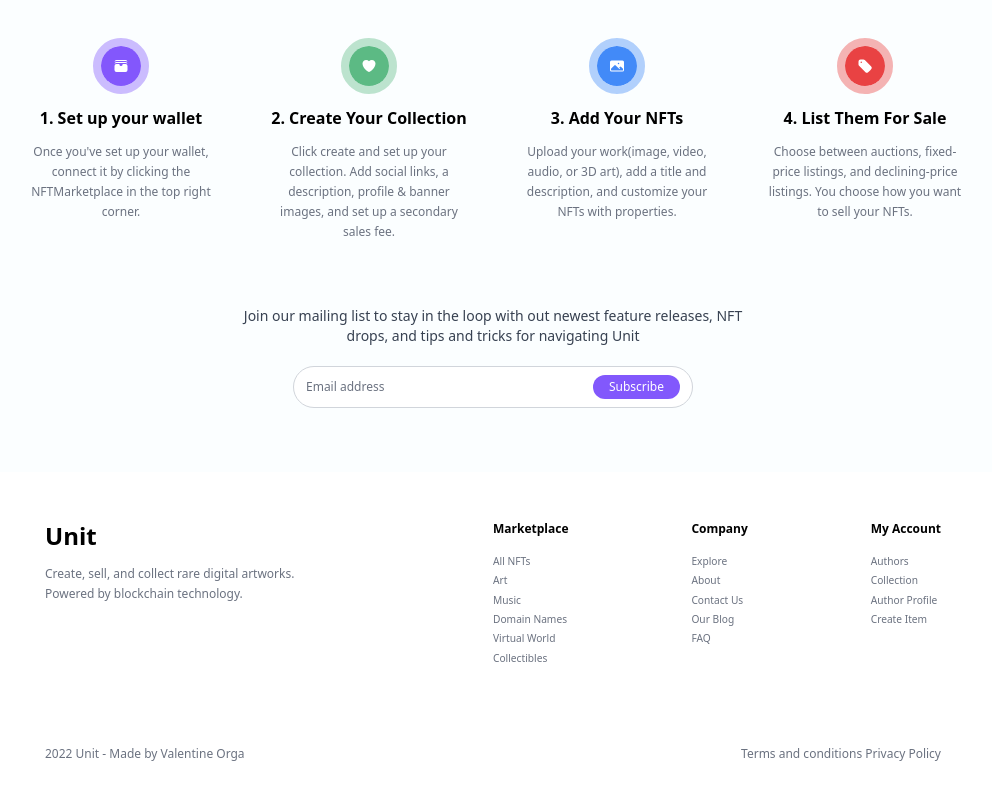
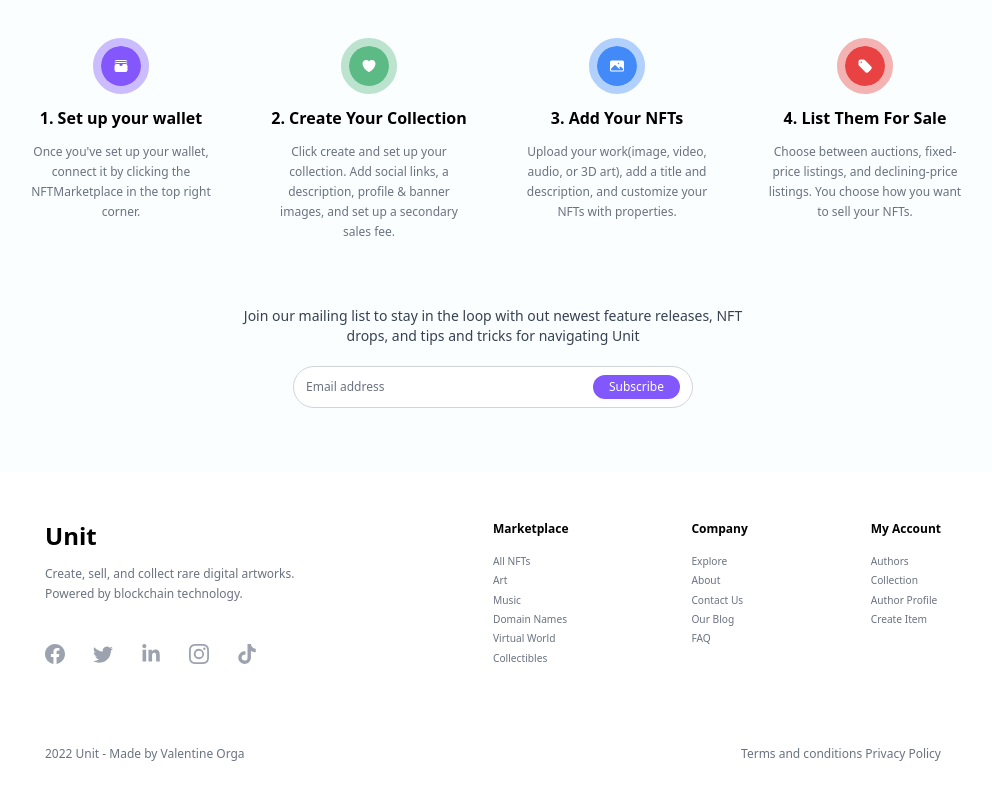
Before and after one commit to ValentineCodes/Unit, a Next.js app: page / in a window 1280 px wide. Shown: the part 2235-3035 px from the top of the page, without its empty margins (147-1139 px from the left). Built offline with nearby package versions, Linux system fonts and the light colour scheme.

Commit message:
added social icons to footer

```diff
--- a/components/pages/home/Footer.tsx
+++ b/components/pages/home/Footer.tsx
@@ -1,7 +1,8 @@
 import React from "react";
 import Link from "next/link";
 
-// import {SocialIcon} from "react-social-icons"
+import { BsFacebook, BsTwitter, BsInstagram } from "react-icons/bs";
+import { FaLinkedinIn, FaTiktok } from "react-icons/fa";
 
 type Props = {};
 
@@ -17,26 +18,19 @@ function Footer({}: Props) {
             Powered by blockchain technology.
           </p>
 
-          {/* <div>
-          <SocialIcon
-          url="https://www.linkedin.com/in/valentineorga"
-          fgColor="gray"
-          bgColor="transparent"
-          target="_blank"
-        />
-        <SocialIcon
-          url="https://www.facebook.com/orga.valentine.77"
-          fgColor="gray"
-          bgColor="transparent"
-          target="_blank"
-        />
-        <SocialIcon
-          url="https://github.com/ValentineCodes"
-          fgColor="gray"
-          bgColor="transparent"
-          target="_blank"
-        />
-          </div> */}
+          <div className="flex items-center space-x-7 mt-10 text-xl text-gray-400">
+            <Link href="https://www.facebook.com/orga.valentine.77">
+              <BsFacebook />
+            </Link>
+
+            <BsTwitter />
+
+            <Link href="https://www.linkedin.com/in/valentineorga">
+              <FaLinkedinIn />
+            </Link>
+            <BsInstagram />
+            <FaTiktok />
+          </div>
         </div>
 
         <div className="sm:flex justify-between items-start sm:w-[50%]">
--- a/package.json
+++ b/package.json
@@ -24,6 +24,7 @@
     "react-dom": "18.2.0",
     "react-icons": "^4.7.1",
     "react-slick": "^0.29.0",
+    "react-social-icons": "^5.15.0",
     "styled-components": "^5.3.6",
     "typescript": "4.9.4"
   },
```
Also changed, not shown: 1 other file (tests, documents, lock files or other folders).
